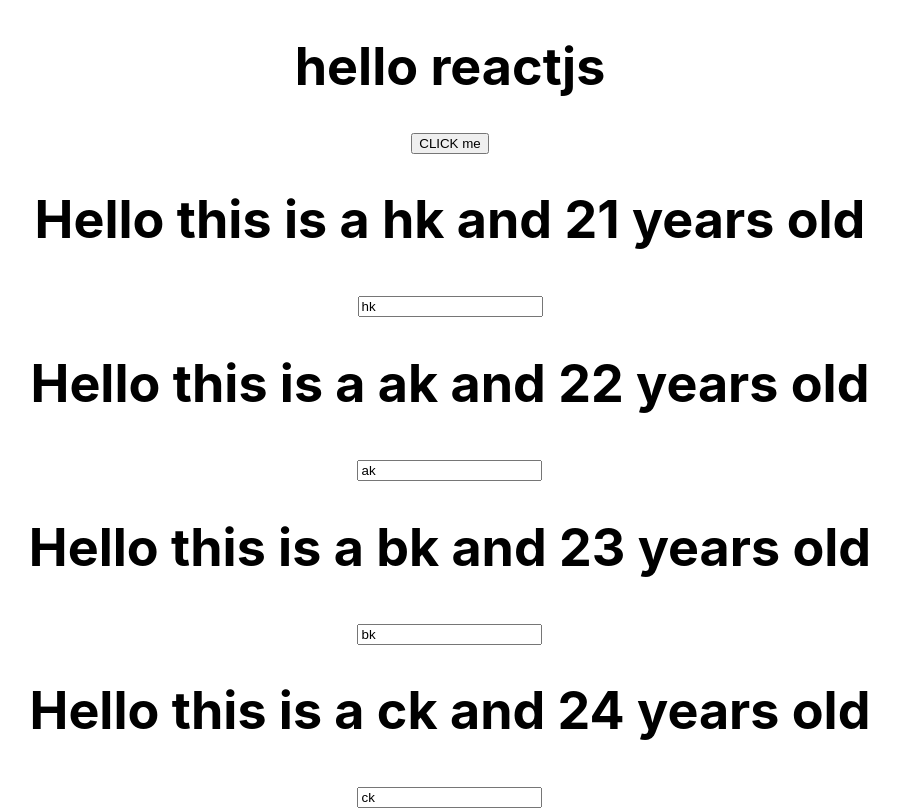
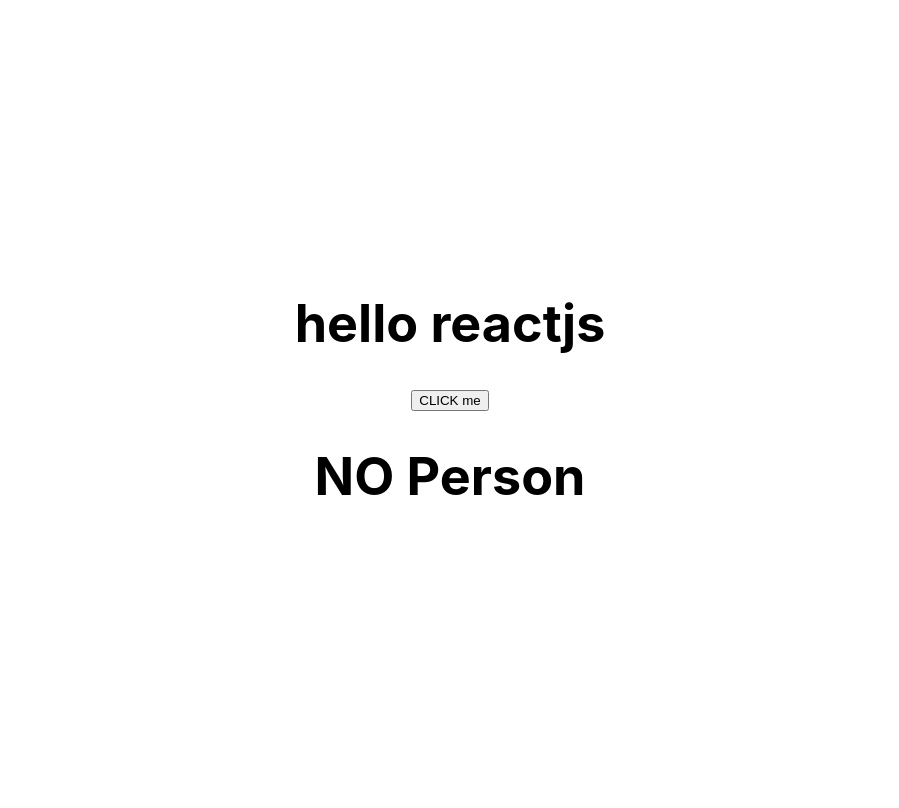
Before and after one commit to harshitkohli1997/Reactviews, a React (Create React App) app: page / in a window 1280 px wide. Shown: the whole page, without its empty margins (190-1089 px from the left). Built offline with nearby package versions, Linux system fonts and the light colour scheme.

Commit message:
condition done

```diff
--- a/src/App.js
+++ b/src/App.js
@@ -10,6 +10,7 @@ class App extends Component {
     {name:'bk',age:23},
     {name:'ck',age:24},
   ],
+  showPerson:false
 
   }
 
@@ -39,12 +40,20 @@ class App extends Component {
     })
   }
 
+  toggleHandler = () => {
+
+      const doesshow = this.state.showPerson;
+      this.setState({showPerson:!doesshow})
+     }
+
   render() {
     return (
       <div className="App">
         <header className="App-header">
          <h1>hello reactjs</h1>
-         <button  onClick = {this.switchNameHandler.bind(this,'dude')}>CLICK me</button>
+         <button  onClick = {this.toggleHandler}>CLICK me</button>
+         {this.state.showPerson?
+         <div>
          <Person name={this.state.persons[0].name} age={this.state.persons[0].age}></Person>
           <Person name={this.state.persons[1].name} change = {this.nameChangleHandler}
            age={this.state.persons[1].age}></Person>
@@ -52,7 +61,10 @@ class App extends Component {
           age={this.state.persons[2].age}
           ></Person>
           <Person name={this.state.persons[3].name} age={this.state.persons[3].age}></Person>
+          </div>
+          : <div><h1>NO Person</h1></div>}
         </header>
+
 
       </div>
 
```
